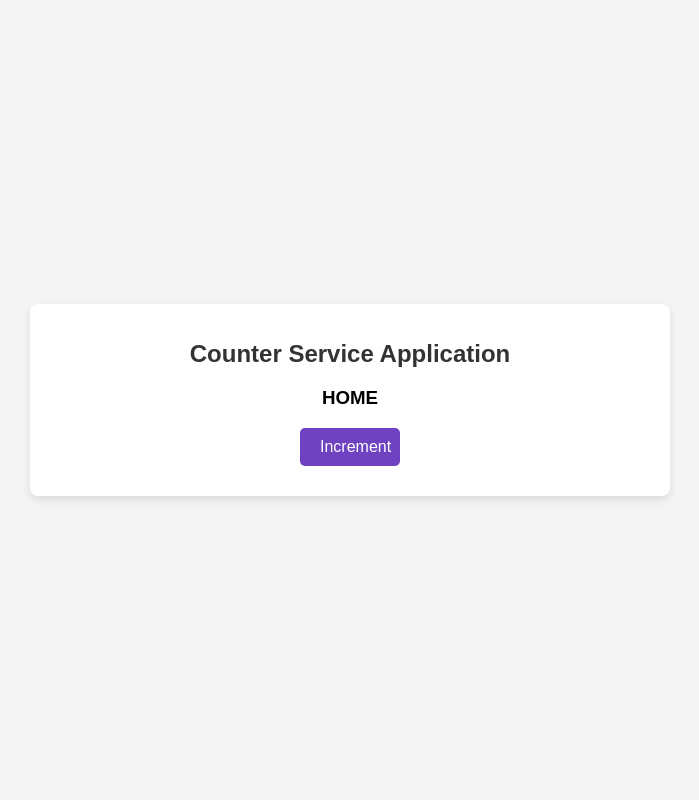
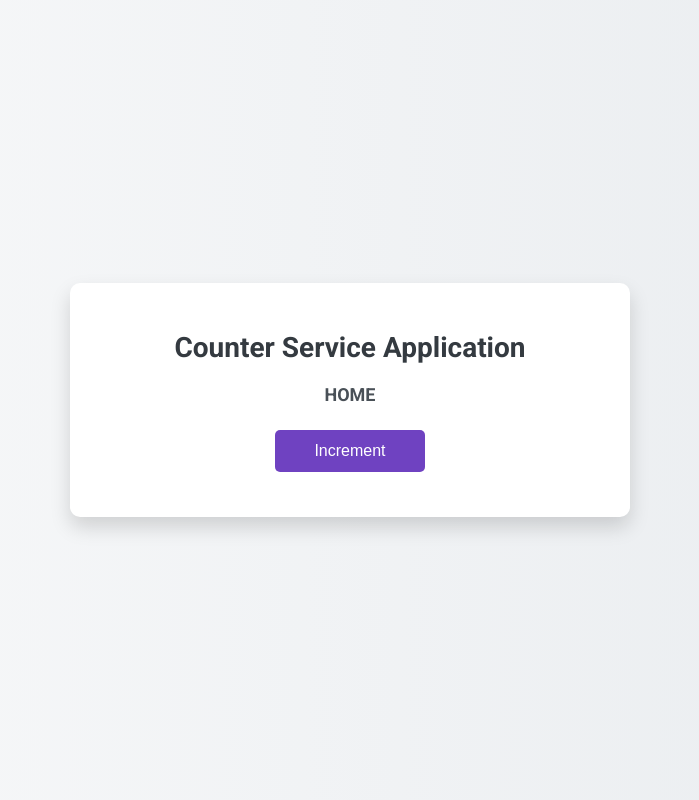
Before and after one commit to RuthSrur/CounterApp, a Flask app: page / in a window 1280 px wide. Shown: the whole page, without its empty margins (290-989 px from the left). Run offline with Flask 2, Linux system fonts and the light colour scheme.

```diff
--- a/static/css/style.css
+++ b/static/css/style.css
@@ -1,49 +1,52 @@
 body {
-    font-family: Arial, sans-serif;
-    background-color: #f4f4f4;
+    font-family: 'Roboto', Arial, sans-serif;
+    background: linear-gradient(to right, #f8f9fa, #e9ecef);
     margin: 0;
     padding: 0;
     display: flex;
     justify-content: center;
     align-items: center;
     height: 100vh;
+    color: #212529;
 }
 
 .container {
     text-align: center;
-    background-color: white;
-    padding: 20px;
-    border-radius: 8px;
-    box-shadow: 0 4px 8px rgba(0, 0, 0, 0.1);
-    width: 50%;
-    max-width: 600px;
+    background-color: #ffffff;
+    padding: 30px;
+    border-radius: 10px;
+    box-shadow: 0 10px 20px rgba(0, 0, 0, 0.15);
+    width: 80%;
+    max-width: 500px;
 }
 
 .main-title {
-    color: #333;
-    font-size: 24px;
-    margin-bottom: 10px;
-}
-
-h2 {
-    color: #555;
+    color: #343a40;
+    font-size: 28px;
+    font-weight: 700;
     margin-bottom: 20px;
 }
 
+h3 {
+    color: #495057;
+    font-size: 18px;
+    margin-bottom: 25px;
+}
+
 .form-button {
-    margin: 10px 0;
+    margin: 15px 0;
 }
 
 .btn {
     background-color: #007bff;
     color: white;
     border: none;
-    padding: 10px 20px;
-    text-decoration: none;
+    padding: 12px 25px;
     font-size: 16px;
     border-radius: 5px;
     cursor: pointer;
-    width: 100px;
+    transition: background-color 0.3s ease;
+    width: 150px;
 }
 
 .post-btn {
@@ -51,5 +54,9 @@ h2 {
 }
 
 .btn:hover {
-    opacity: 0.9;
+    background-color: #0056b3;
 }
+
+.post-btn:hover {
+    background-color: #5a2ea6; /* Darker purple on hover */
+}
```
